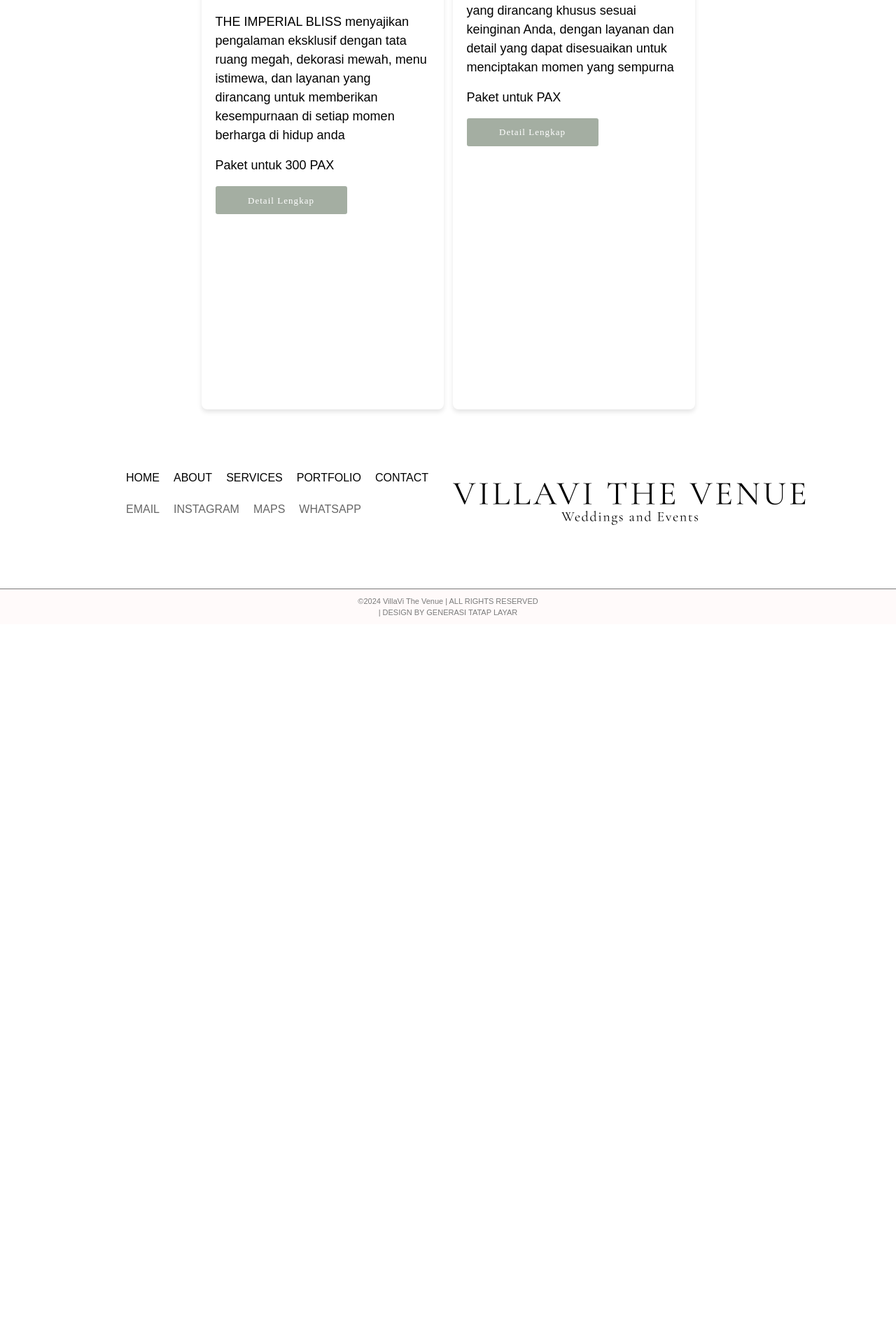
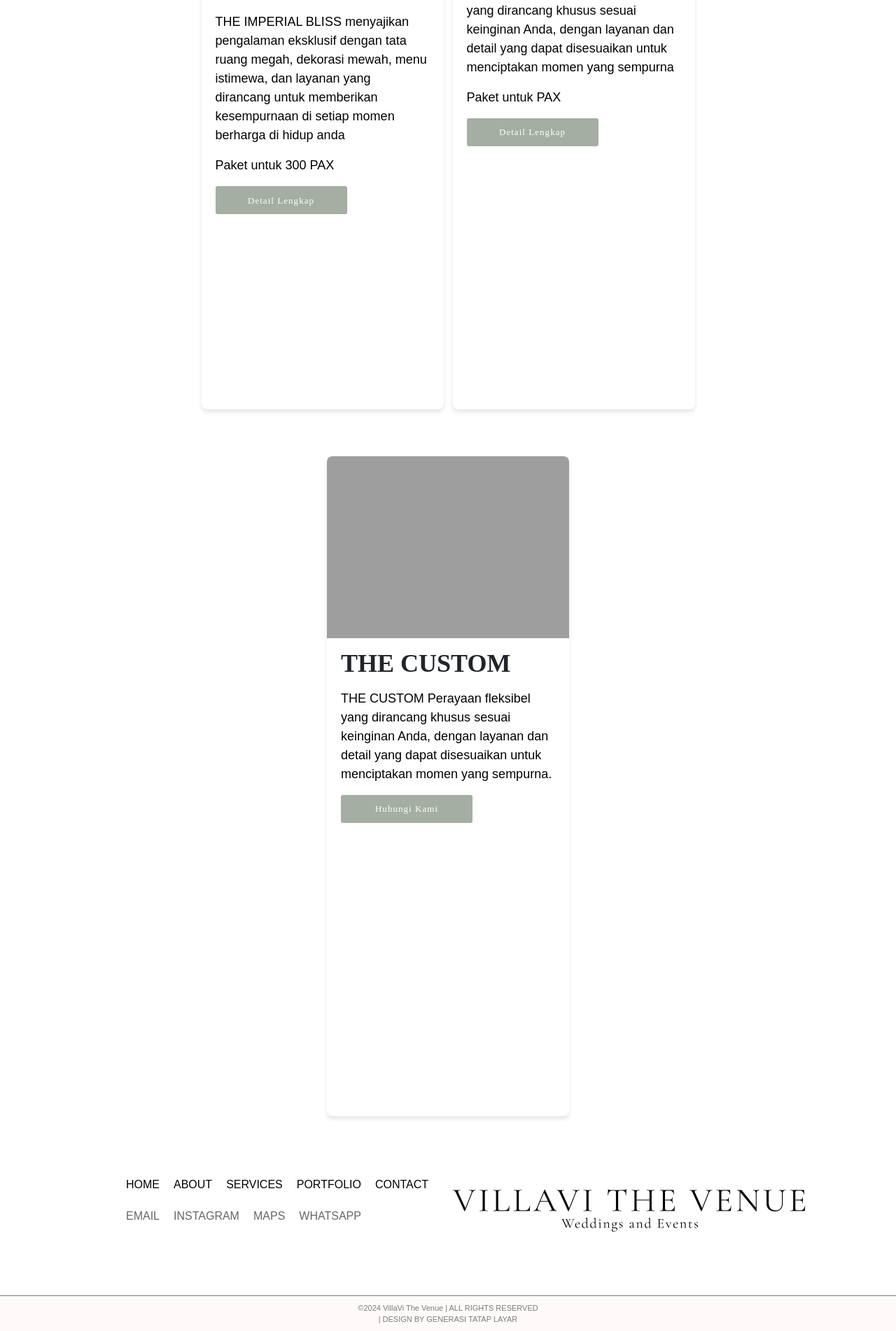
Before and after one commit to DimasFauzikun/p3l, a PHP site: page /services.php in a window 1280 px wide. Shown: the part 3129-5031 px from the top of the page at 70% size. Before the commit the page ends 4010 px from the top, so only its background shows below. Run offline with PHP 8.4, Linux system fonts and the light colour scheme; data comes from the database, SQL or seed files in the repository; some web fonts are replaced; grey boxes are pictures that could not be loaded.

Commit message:
update the custom manual

```diff
--- a/services.php
+++ b/services.php
@@ -118,6 +118,20 @@ $dataResult = tampilPackages($conn);
                     </button>
                 </div>
             <?php } ?>
+            <!-- custom -->
+            <div class="package-wedding">
+                <div class="image">
+                    <img src="/uploads/Rectangle 82.jpg" alt="Package Title 2" />
+                    <div class="overlay">THE CUSTOM</div>
+                </div>
+                <h2>THE CUSTOM</h2>
+                <p>THE CUSTOM Perayaan fleksibel yang dirancang khusus sesuai keinginan Anda, dengan layanan dan detail yang dapat disesuaikan untuk menciptakan momen yang sempurna.</p>
+                <!-- <p class="price">Paket untuk <strong>100 PAX</strong></p> -->
+                <button class="wedding-package-btn" onclick="window.location.href='contact.php';">
+                    Hubungi Kami
+                </button>
+
+            </div>
         </div>
     </div>
 
```
Lines whose indentation alone changed are shown as unchanged.
